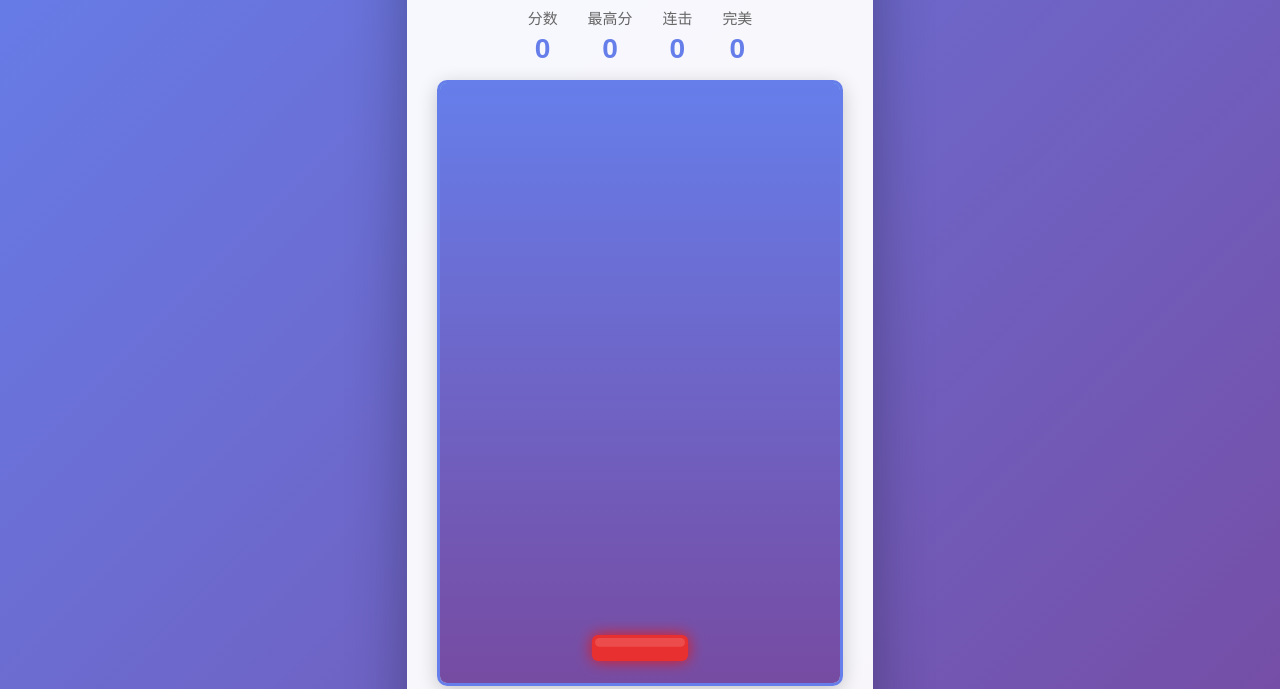
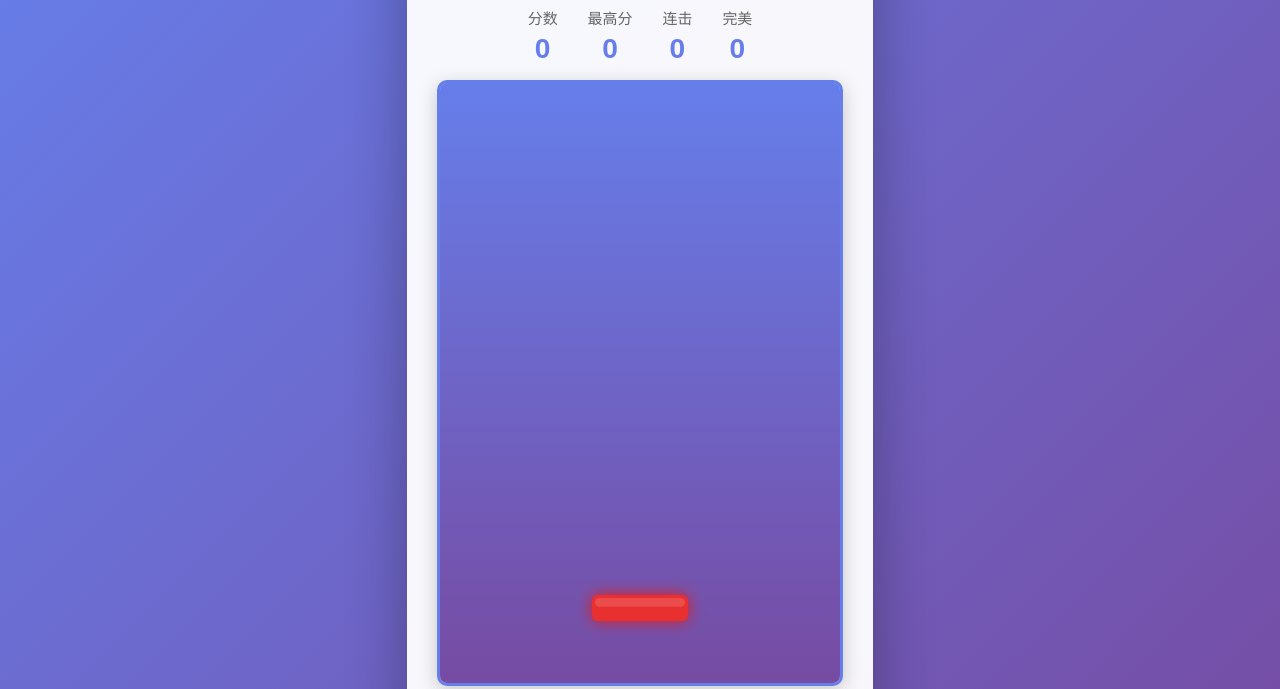
Before and after one commit to hapjs/bot, a plain HTML site: page stack-game/index.html in a window 1280 px wide. Shown: the part 111-800 px from the top of the page. Drawn offline with Linux system fonts and the light colour scheme.

Commit message:
fix(stack-game): 调整方块位置，优化可视区域
- 底部基座下移，留出更多可视空间
- 视图滚动阈值从 12 层改为 8 层，更早滚动
- 方块生成位置调整，避免堆叠过高看不见

```diff
--- a/stack-game/index.html
+++ b/stack-game/index.html
@@ -559,9 +559,10 @@
 
         // 初始化游戏
         function initGame() {
+            // 底部基座方块 - 从更下方开始，留出更多可视空间
             stackedBlocks = [{
                 x: canvas.width / 2 - baseBlockWidth / 2,
-                y: canvas.height - blockHeight - 20,
+                y: canvas.height - blockHeight * 2 - 30,
                 width: baseBlockWidth,
                 height: blockHeight,
                 color: getColor(0)
@@ -589,7 +590,7 @@
 
             currentBlock = {
                 x: 0,
-                y: lastBlock.y - blockHeight - 15,
+                y: lastBlock.y - blockHeight - 25,  // 增加间距，让方块出现位置更低
                 width: blockWidth,
                 height: blockHeight,
                 direction: Math.random() > 0.5 ? 1 : -1,
@@ -718,8 +719,8 @@
                 addFloatingText(`第 ${currentLevel} 关!`, canvas.width / 2, 100, '#667eea');
             }
 
-            // 视图滚动
-            if (stackedBlocks.length > 12) {
+            // 视图滚动 - 更早开始滚动，保持游戏区域在可视范围内
+            if (stackedBlocks.length > 8) {
                 const scrollAmount = blockHeight;
                 stackedBlocks.forEach(block => {
                     block.y += scrollAmount;
```
